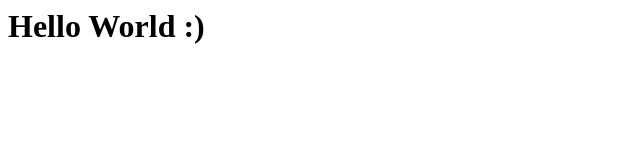
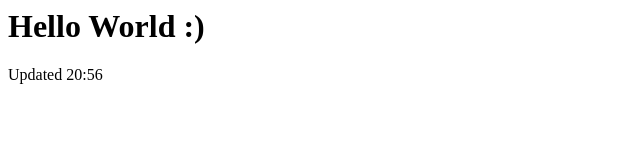
Before and after one commit to HS8800/PiProjectDeploy, a plain HTML site: page index.html in a window 1280 px wide. Shown: the whole page, without its empty margins (0-640 px from the left). Drawn offline with Linux system fonts and the light colour scheme.

Commit message:
Update index.html

```diff
--- a/index.html
+++ b/index.html
@@ -1 +1,2 @@
 <h1>Hello World :)</h1>
+<p>Updated 20:56</p>
```
